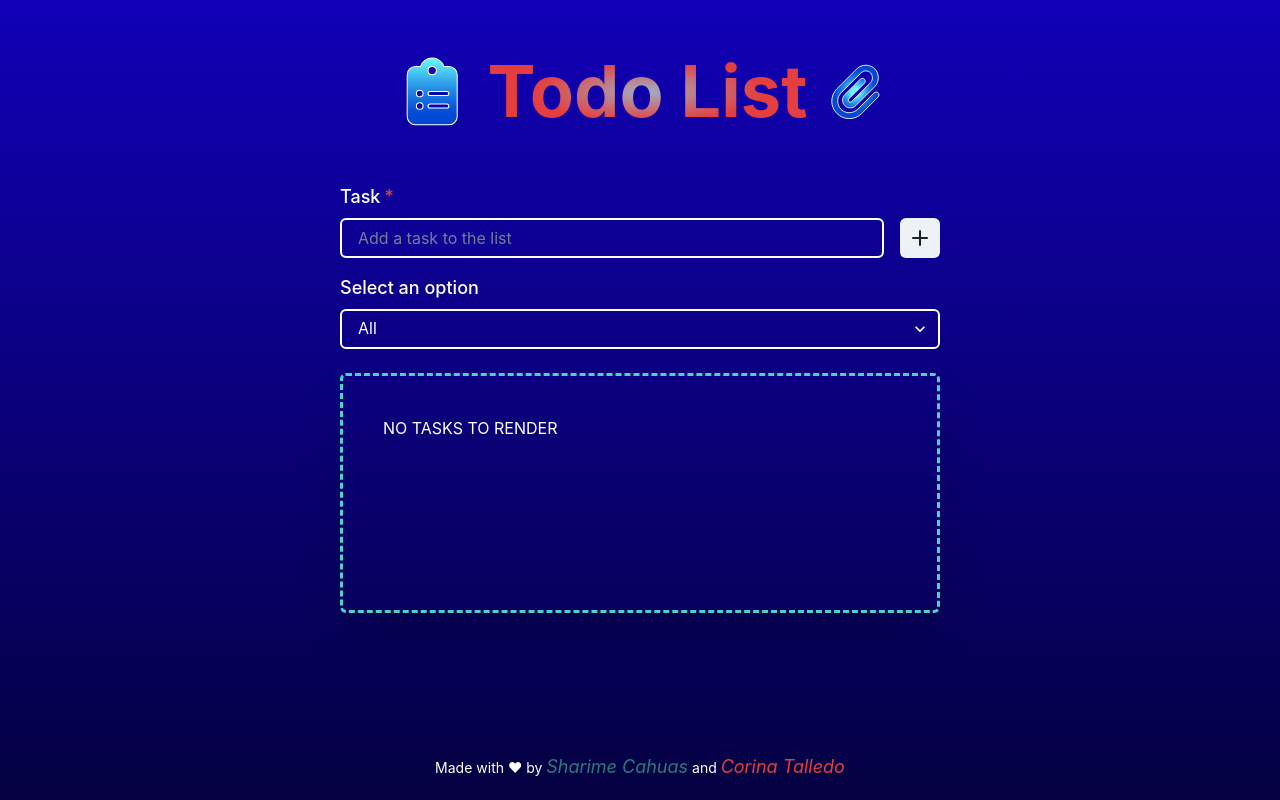
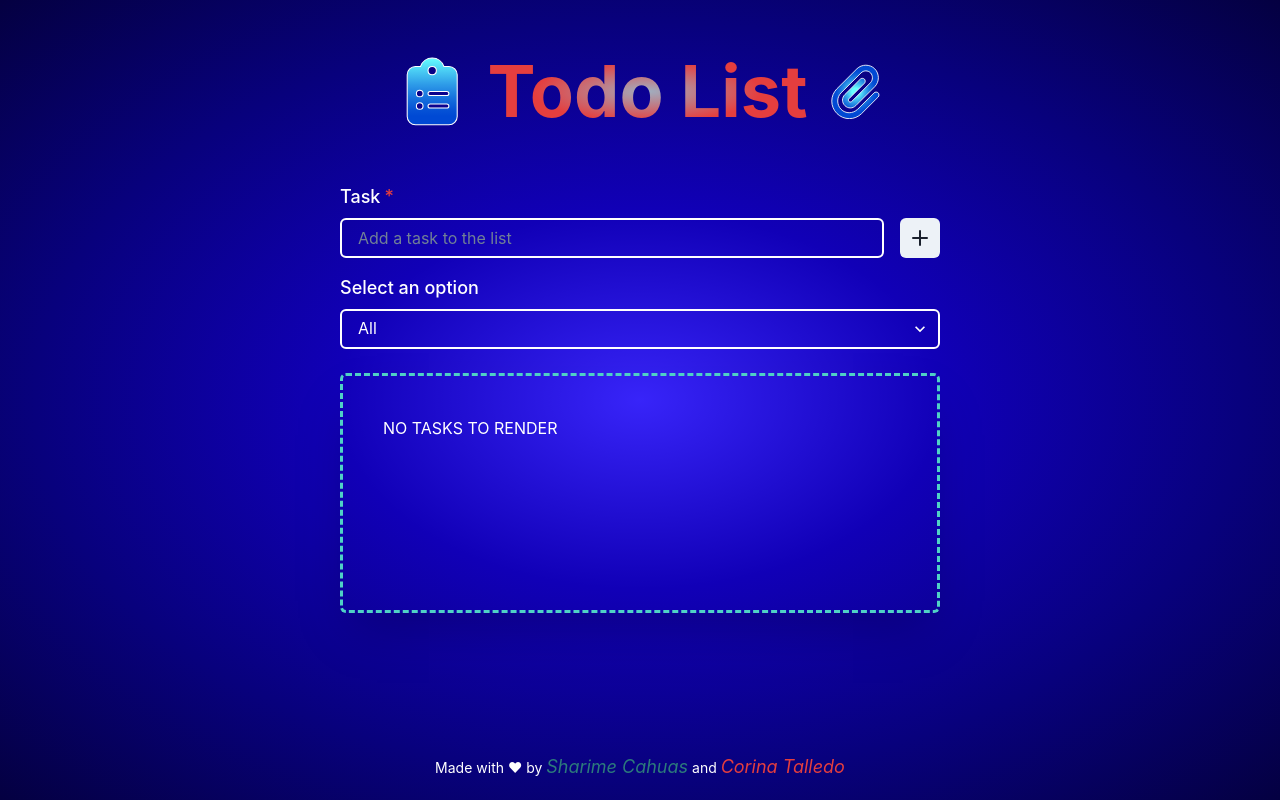
Before and after one commit to catasha27/TODO-LIST-APP, a React (Vite) app: page / in a window 1280 px wide. Built offline with nearby package versions, Linux system fonts and the light colour scheme.

Commit message:
update the background styles of App component

```diff
--- a/src/App.jsx
+++ b/src/App.jsx
@@ -32,7 +32,7 @@ function App() {
 
 
   return (
-    <Flex minH='100vh' direction='column' alignItems='center' bgGradient='linear(to-b, #1100B7, #040041)' color='white' pb="5">
+    <Flex minH='100vh' direction='column' alignItems='center' bgGradient='radial(#1700f8db, #1100B7, #08017d, #040041)' color='white' pb="5">
       <Header />
       <VStack w='600px' >
         <Form onSubmit={onSubmit} tasks={tasks}/>
```
